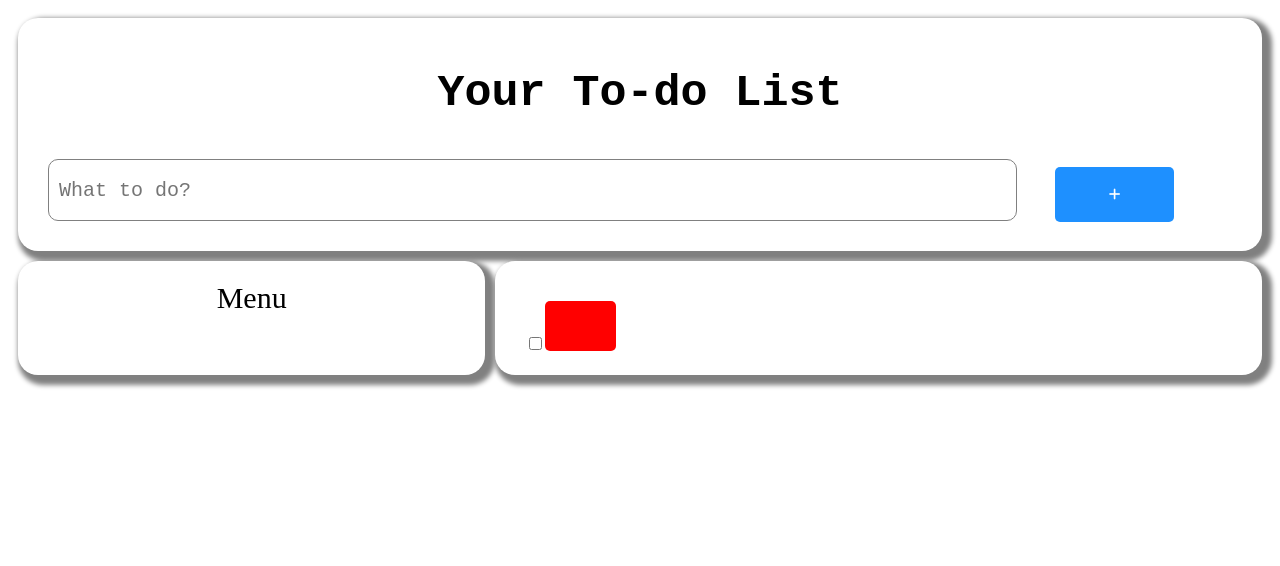
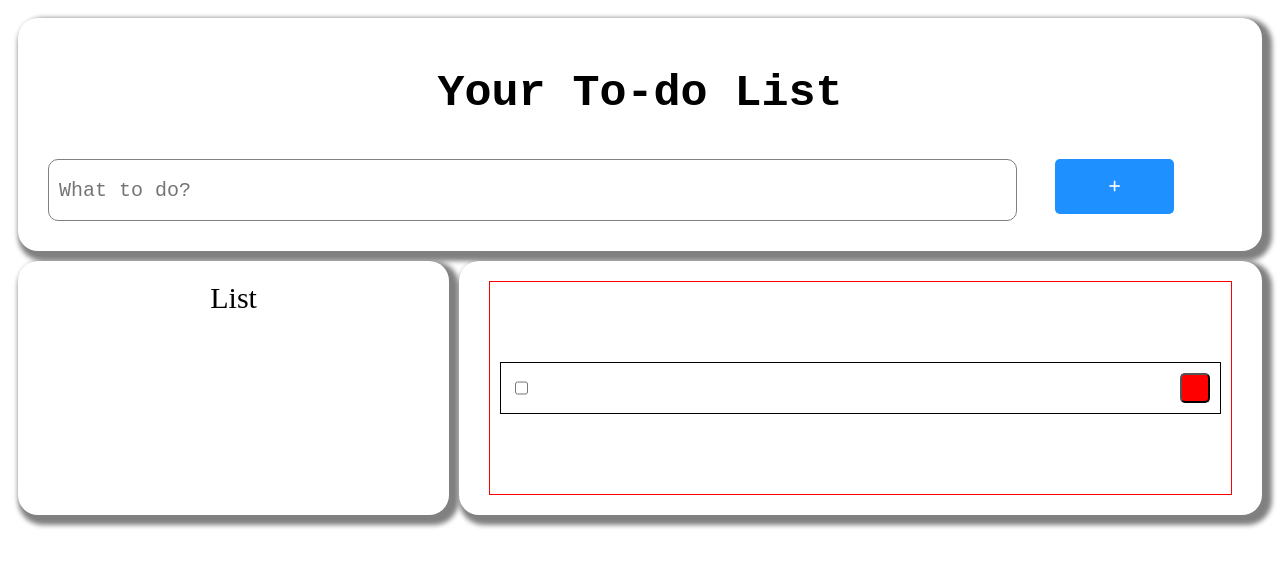
Before and after one commit to anasrul03/html-css-class, a plain HTML site: page html-css/index.html in a window 1280 px wide. Both pictures are taken after a click on the button 1114 px from the left and 194 px from the top of the page. Drawn offline with Linux system fonts and the light colour scheme.

Commit message:
complete the div for taskList

```diff
--- a/html-css/index.css
+++ b/html-css/index.css
@@ -26,23 +26,26 @@ h2 {
   border: 1px solid grey;
   border-radius: 10px;
 }
-#taskList {
+/* .taskList {
   font-family: "Courier New", Courier, monospace;
-}
+  border: 1px solid #ff0000;
+} */
 
 #render_element {
-  text-align: left;
+  border: 1px solid #ff0000;
+  padding: 70px 0;
+  text-align: center;
   font-family: "Courier New", Courier, monospace;
   font-size: large;
+  overflow: scroll;
 }
 /* button {
   position: relative;
 } */
 .addButton {
-  /* margin-right: 50px; */
-  margin: 0px 40px 0 20px;
+  margin: 10px 40px 5px 20px;
   justify-content: right;
-  position: relative;
+
   top: 0;
   right: 0;
   border-radius: 5px;
@@ -59,13 +62,10 @@ h2 {
 }
 
 .deleteButton {
+  float: right;
   border-radius: 5px;
-  /* right: 780px; */
-  z-index: 2;
-  border: none;
-  top: 18px;
-  height: 50px;
-  width: 10%;
+  height: 30px;
+  width: 30px;
   cursor: pointer;
   color: white;
   background-color: #ff0000;
@@ -78,6 +78,8 @@ h2 {
   grid-area: menu;
 }
 .item3 {
+  display: block;
+  justify-content: center;
   padding: 50px 10px;
   grid-area: main;
 }
@@ -104,3 +106,12 @@ h2 {
   border-radius: 20px;
   box-shadow: 5px 5px 5px 5px grey;
 }
+
+.listDiv {
+  border: 1px solid black;
+  margin: 10px 10px;
+  padding: 10px;
+  display: flex;
+  justify-content: space-between;
+  overflow-wrap: normal;
+}
--- a/html-css/index.html
+++ b/html-css/index.html
@@ -26,7 +26,7 @@
           <i class="fa-sharp fa-solid fa-plus"></i>
         </button>
       </div>
-      <div class="item2">Menu</div>
+      <div class="item2">List</div>
       <div class="item3">
         <div id="render_element"></div>
       </div>
--- a/html-css/index.js
+++ b/html-css/index.js
@@ -11,7 +11,6 @@ function buttonClick() {
   var valueElement = document.createElement("span");
   var divElemnt = document.createElement("div");
   var checkbox = document.createElement("input");
-  var space = document.createElement("br");
   var deleteButton = document.createElement("button");
   var input = document
     .createElement("input")
@@ -27,20 +26,20 @@ function buttonClick() {
   console.log(todoList);
 
   //render elements
-  renderElement.appendChild(space);
+  renderElement.appendChild(divElemnt);
+  divElemnt.appendChild(checkbox);
+  divElemnt.appendChild(valueElement);
+  divElemnt.appendChild(deleteButton);
+  divElemnt.setAttribute("class", "listDiv");
+  // renderElement.appendChild(checkbox);
+  checkbox.setAttribute("type", "checkbox");
+  valueElement.innerText = task;
+  // renderElement.appendChild(valueElement);
 
-  renderElement.appendChild(checkbox);
-  checkbox.setAttribute("type", "checkbox");
-  // valueElement.innerText = task;
-  valueElement.innerText = task;
-  renderElement.appendChild(valueElement);
-  valueElement.setAttribute("id", generatingId);
   valueElement.setAttribute("class", "taskList");
 
   console.log(input);
-  // displayList.appendChild(divElemnt);
-  // deleteButton.innerText = "fa-solid fa-trash";
-  renderElement.appendChild(deleteButton);
+
   deleteButton.setAttribute("class", "deleteButton");
 
   deleteButton.addEventListener("click", function () {
```
